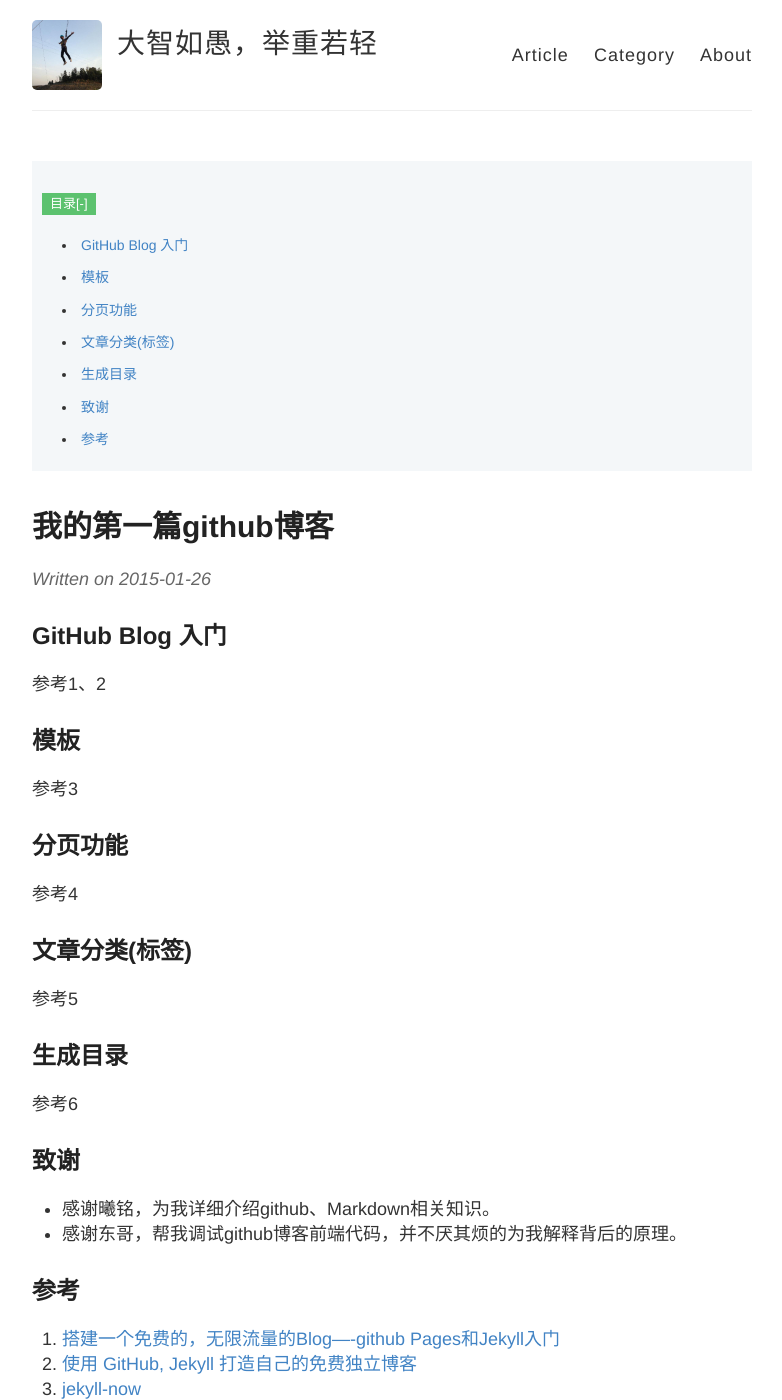
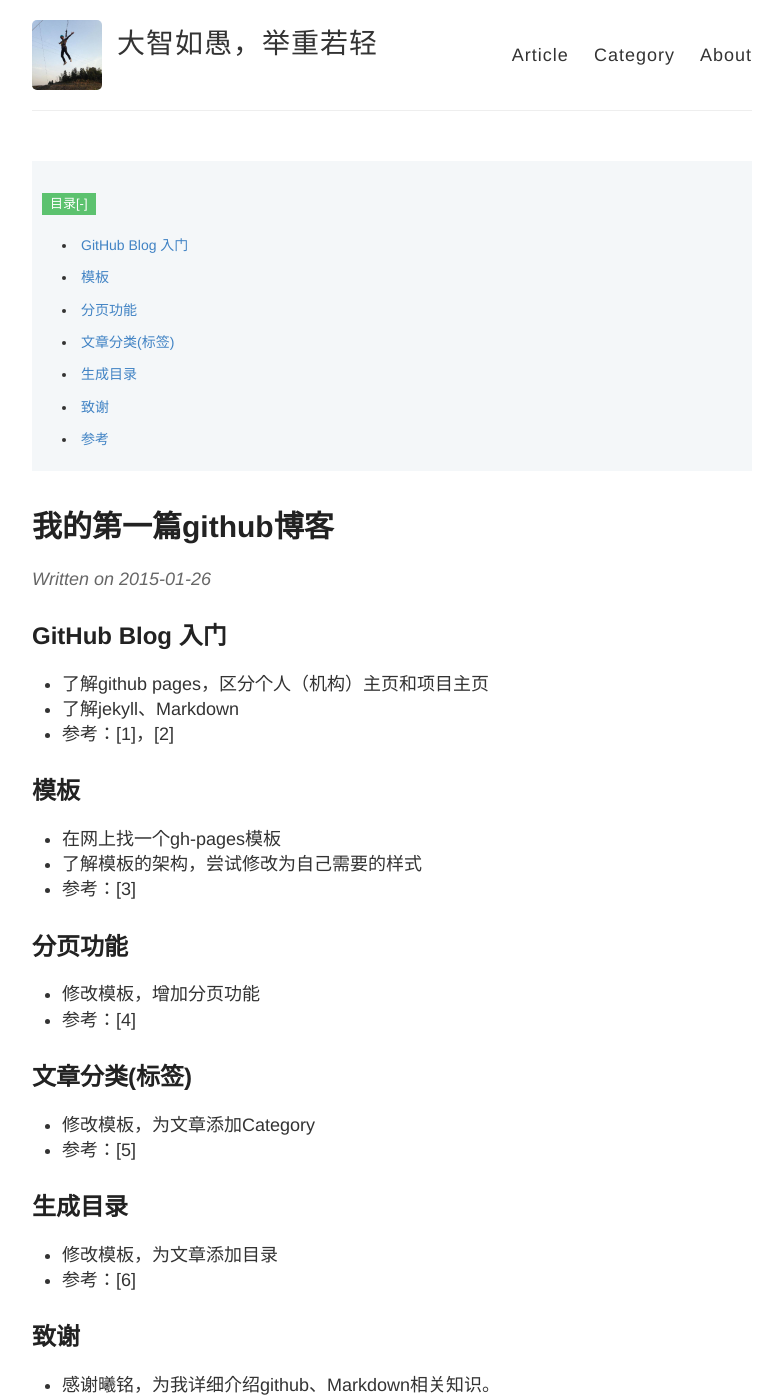
Before and after one commit to CC213/cc213.github.io, a Jekyll site: the page built from _posts/2015-01-26-我的第一篇github博客.md, in a window 1280 px wide and 1400 px high. Shown: the whole window, without its empty margins (248-1030 px from the left). Built offline with Jekyll 4.4.1, drawn with Linux system fonts in a browser that asks for light colours; nearby versions of some CDN libraries; Markdown is read by kramdown in place of the engine named in the settings; comment, search, counter and statistics services are not loaded.

Commit message:
no message

```diff
--- a/_posts/2015-01-26-我的第一篇github博客.md
+++ b/_posts/2015-01-26-我的第一篇github博客.md
@@ -4,19 +4,26 @@
 ---
 
 ## GitHub Blog 入门
-参考1、2
+- 了解github pages，区分个人（机构）主页和项目主页
+- 了解jekyll、Markdown
+- 参考：[1]，[2]
 
 ## 模板
-参考3
+- 在网上找一个gh-pages模板
+- 了解模板的架构，尝试修改为自己需要的样式
+- 参考：[3]
 
 ## 分页功能
-参考4
+- 修改模板，增加分页功能
+- 参考：[4]
 
 ## 文章分类(标签)
-参考5
+- 修改模板，为文章添加Category
+- 参考：[5]
 
 ## 生成目录
-参考6
+- 修改模板，为文章添加目录
+- 参考：[6]
 
 ## 致谢
 - 感谢曦铭，为我详细介绍github、Markdown相关知识。
```
